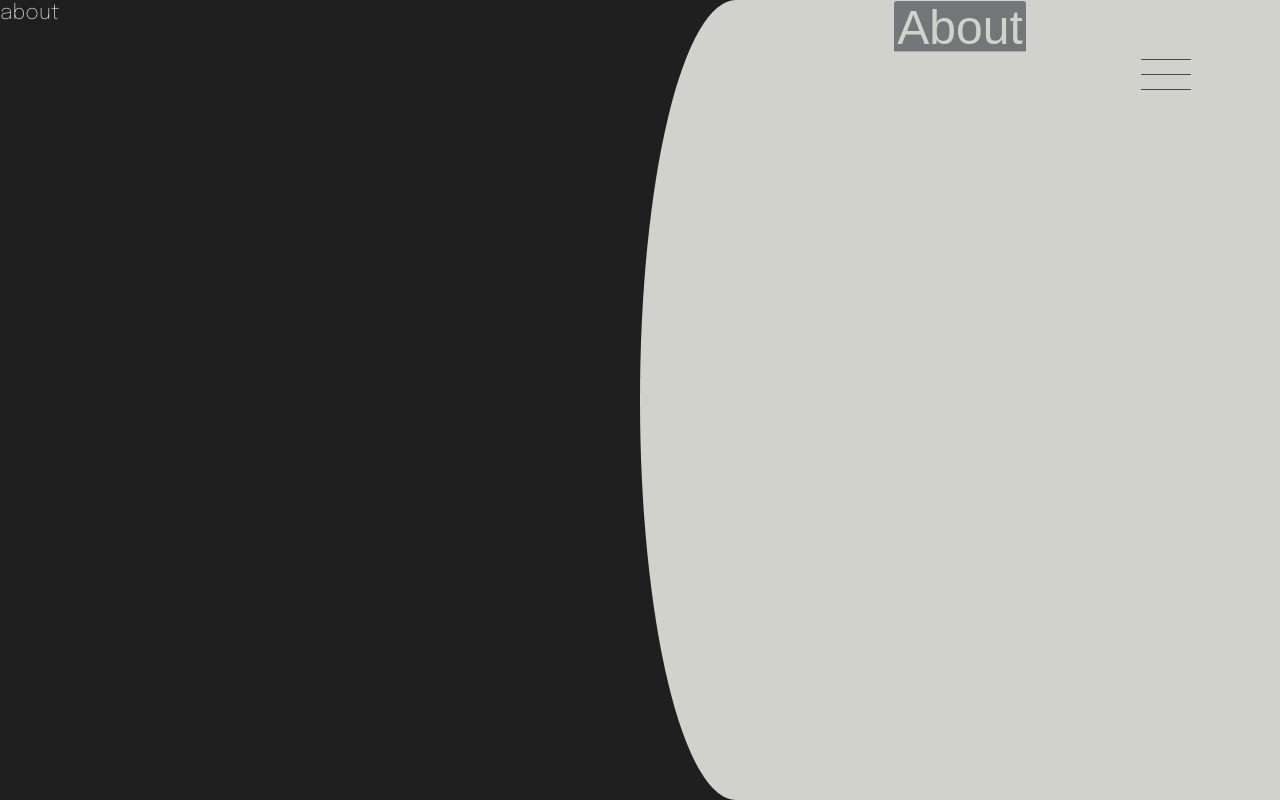
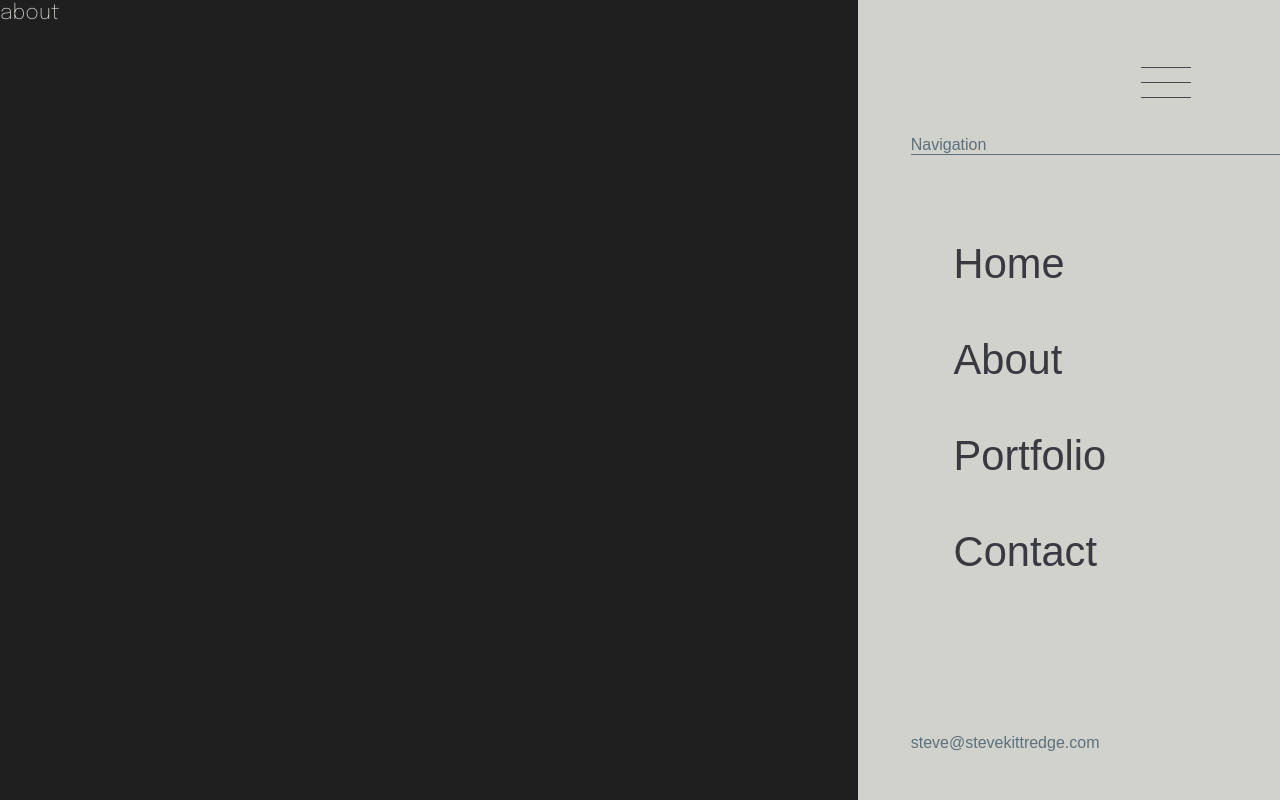
Before and after one commit to steveKit/2023-11-21-portfolio, a React (Vite) app in the folder frontend/: page /about in a window 1280 px wide. Both pictures are taken after a click on the button 1166 px from the left and 74 px from the top of the page. Built offline with nearby package versions, Linux system fonts and the light colour scheme.

Commit message:
menu complete

```diff
--- a/frontend/src/GlobalStyles.jsx
+++ b/frontend/src/GlobalStyles.jsx
@@ -7,6 +7,7 @@ export default createGlobalStyle`
         --light-secondary: #D2D2CD;
         --dark-secondary: #474850;
         --accent: #5c707b;
+        --light-accent: #e6e6e6;
         --light-shadow: #979793;
         --dark-shadow: #383941;
         /* --heading-font-family: 'Poppins', sans-serif;
@@ -50,6 +51,12 @@ export default createGlobalStyle`
         font-weight: 700;
         padding-bottom: 0.5rem;
     }
+    h2 {
+        color: var(--accent);
+        font-weight: 100;
+        font-size: 1rem;
+        border-bottom: solid 1px ;
+    }
     p {
         font-size: 1.3rem;
         font-weight: 200;
@@ -59,6 +66,7 @@ export default createGlobalStyle`
     a {
 		text-decoration: none;
 		color: var(--light-secondary);
+        -webkit-tap-highlight-color: transparent;
 	}
     ol, ul {
         list-style: none;
--- a/frontend/src/components/Hamburger.jsx
+++ b/frontend/src/components/Hamburger.jsx
@@ -54,8 +54,8 @@ const Hamburger = () => {
 
 const HamburgerWrapper = styled(motion.button)`
     position: absolute;
-    top: 3%;
-    right: 5%;
+    top: 4vh;
+    right: 5vw;
     display: flex;
     flex-direction: column;
     align-items: center;
--- a/frontend/src/components/LandingPage.jsx
+++ b/frontend/src/components/LandingPage.jsx
@@ -12,8 +12,14 @@ const LandingPage = () => {
                 <TextBody>
                     <p>I'm a full-stack web developer</p>
                     <p>available remotely from Calgary, Alberta.</p>
-                    <p>Check out my <TextLink text={'recent projects'} href={'/portfolio'} />.</p>
-                    <p>Contact me <TextLink text={'here'} href={'/contact'} />.</p>
+                    <p>Check out my <TextLink
+                                        title={'recent projects'}
+                                        href={'/portfolio'}
+                                        linkClass={'inBody'}
+                                    />
+                        .
+                    </p>
+                    <p>Contact me <TextLink title={'here'} href={'/contact'} linkClass={'inBody'} />.</p>
                 </TextBody>
             </TextContainer>
         </Wrapper>
--- a/frontend/src/components/Menu.jsx
+++ b/frontend/src/components/Menu.jsx
@@ -1,17 +1,43 @@
 import styled from "styled-components";
 import TextLink from "./TextLink";
 const Menu = () => {
-    const menuItems = [
-        ["About", "about"],
-        ["Portfolio", "portfolio"],
-        ["Contact", "contact"]
+    const navItems = [
+        {
+            title: "Home",
+            href: "/",
+        },
+        {
+            title: "About",
+            href: "/about",
+        },
+        {
+            title: "Portfolio",
+            href: "/portfolio",
+        },
+        {
+            title: "Contact",
+            href: "/contact",
+        },
     ];
 
     return (
         <MenuContainer>
             <BlurMask />
             <MenuWrapper>
-                <TextLink text={'About'} href={'/about'} />
+                <TextWrapper>
+                    <NavTitle>Navigation</NavTitle>
+                    {
+                        navItems.map(({ title, href }, index) => (
+                            <TextLink
+                                key={index}
+                                title={`${title}`}
+                                href={`${href}`}
+                                linkClass={'menu'}
+                            />
+                        ))
+                    }
+                    <Footer>steve@stevekittredge.com</Footer>
+                </TextWrapper>
             </MenuWrapper>
         </MenuContainer>
     )
@@ -30,14 +56,39 @@ const BlurMask = styled.div`
 `
 
 const MenuWrapper = styled.div`
-    font-size: 3rem;
+    font-size: 2.6rem;
+    display: flex;
+    justify-content: center;
     position: absolute;
     right: 0;
-    height: 100%;
-    width: 50%;
+    height: 100vh;
+    width: 33vw;
+    min-width: 330px;
     background-color: var(--light-secondary);
-    border-radius: 30% / 100% 0 0 100%;
     /* box-shadow: ; */
 `
 
+const TextWrapper = styled.div`
+    display: flex;
+    flex-direction: column;
+    align-items: flex-start;
+    padding-top: 27vh;
+`
+
+const NavTitle = styled.h2`
+    position: absolute;
+    top: 17vh;
+    text-align: left;
+    width: 100%;
+    margin: 0 0 0 5%;
+`
+
+const Footer = styled.h2`
+    position: absolute;
+    bottom: 6vh;
+    text-align: left;
+    border-bottom: none;
+    margin: 0 0 0 5%;
+`
+
 export default Menu;
--- a/frontend/src/components/TextLink.jsx
+++ b/frontend/src/components/TextLink.jsx
@@ -2,21 +2,23 @@ import { Link } from "react-router-dom"
 import { useState } from "react";
 import styled from "styled-components";
 
-const TextLink = ({ text, className, href }) => {
+const TextLink = ({ title, href, linkClass }) => {
     const [isHovered, setIsHovered] = useState(false);
 
     return (
         <LinkContainer
+            onTouchStart={() => setIsHovered(true)}
+            onTouchEnd={() => setIsHovered(false)}
             onMouseEnter={() => setIsHovered(true)}
             onMouseLeave={() => setIsHovered(false)}
         >
             <LinkItem
                 to={`${href}`}
-                className={`${isHovered ? "active" : ""}`}
+                className={`${isHovered ? "active" : ""} ${linkClass}`}
             >
-                {text}
-                <Highlight className={`${isHovered ? "active" : ""} left`} />
-                <Highlight className={`${isHovered ? "active" : ""} right`} />
+                {title}
+                <Highlight className={`${isHovered ? "active" : ""} ${linkClass} left`} />
+                <Highlight className={`${isHovered ? "active" : ""} ${linkClass} right`} />
             </LinkItem>
         </LinkContainer>
 
@@ -30,6 +32,8 @@ const LinkContainer = styled.span`
 `
 
 const Highlight = styled.span`
+
+    &.inBody {
         position: absolute;
         bottom: 6%;
         opacity: 0.6;
@@ -45,7 +49,7 @@ const Highlight = styled.span`
         &.right {
             right: -3%;
             height: 93%;
-        transition-delay: 150ms;
+            transition-delay: 125ms;
             border-radius: 3px 3px 0 0;
             z-index: -2;
         }
@@ -75,17 +79,68 @@ const Highlight = styled.span`
                 background-color: var(--dark-shadow);
             }
         }
+    }
+
+    &.menu {
+        position: absolute;
+        bottom: 0.2rem;
+        width: 0%;
+        height: 100%;
+        border-radius: 5px;
+        transition: all ease 400ms;
+
+        &.left {
+            opacity: 0.1;
+            left: 0;
+            z-index: -2;
+        }
+
+        &.right {
+            opacity: 0.1;
+            right: 0;
+            transition-delay: 125ms;
+            z-index: -1;
+        }
+
+        &.active {
+            width: 100%;
+
+            &.left {
+                background-color: var(--accent);
+            }
+
+            &.right {
+                background-color: var(--accent);
+            }
+        }
+    }
 `
 
 const LinkItem = styled(Link)`
     font-size: inherit;
     font-weight: 400;
+    left: 0;
+    text-align: center;
+    width: fit-content;
     transition: all ease 400ms;
+    overflow: none;
     z-index: 2;
 
     &.active {
         color: var(--light-primary);
     }
+
+    &.menu {
+        text-align: left;
+        color: var(--dark-shadow);
+        padding: 3vh 4rem;
+        width: 18vw;
+
+        &.active {
+            transition-delay: 100ms;
+            color: var(--light-accent);
+        }
+    }
 `
 
 export default TextLink;
```
Lines whose indentation alone changed are shown as unchanged.
